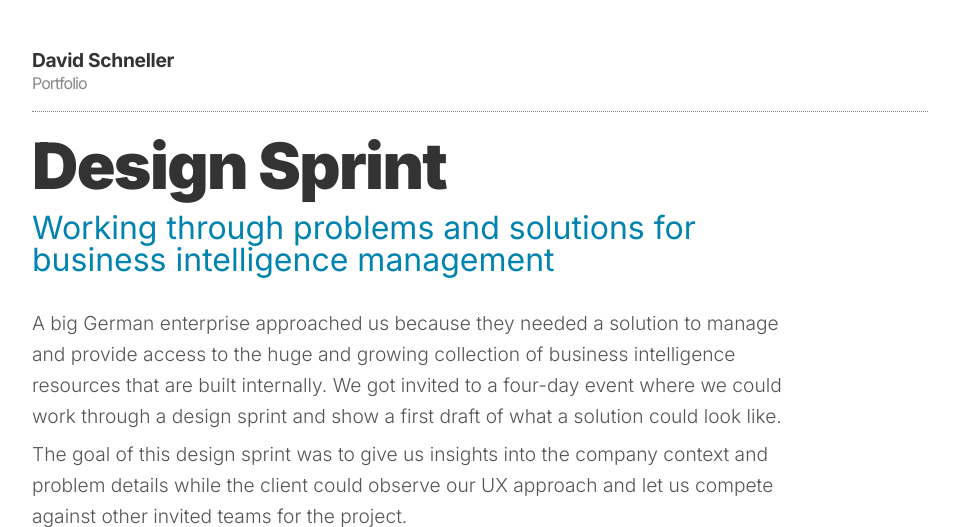
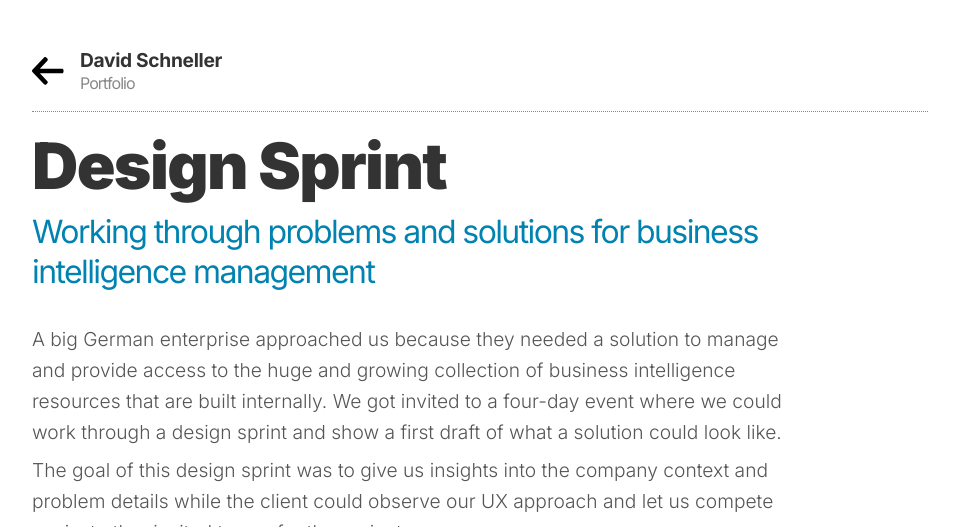
Before and after one commit to DavidSlr/portfolio, a Jekyll site: the page built from collections/_portfolio/2019-03-01-designsprint.markdown, in a window 1280 px wide. Shown: the top 527 px of the page, without its empty margins (160-1119 px from the left). Built offline with Jekyll 4.4.1, drawn with Linux system fonts in a browser that asks for light colours; grey boxes are pictures that could not be loaded.

Commit message:
-add back arrow to sub pages header - change tagline typography

```diff
--- a/_layouts/subpage.html
+++ b/_layouts/subpage.html
@@ -3,9 +3,14 @@ layout: default
 ---
 
     <header class="subpage">
-        <a href="/">
-            <h3>David Schneller</h3>
-            <h4>Portfolio</h4>
+        <a href="/" style="display: flex; align-items: center;">
+            <svg width="32" height="29" style="margin-right:16px" viewBox="0 0 21 19" fill="none" xmlns="http://www.w3.org/2000/svg">
+                <path d="M10.0509 0.957783C10.4531 1.33628 10.4723 1.96919 10.0938 2.37139L5.15906 7.61481H19.6864C20.2387 7.61481 20.6864 8.06252 20.6864 8.61481V9.61481C20.6864 10.1671 20.2387 10.6148 19.6864 10.6148H5.15906L10.0938 15.8582C10.4723 16.2604 10.4531 16.8933 10.0509 17.2718L9.32187 17.9578C8.91967 18.3363 8.28681 18.3171 7.90832 17.9149L0.271766 9.80013C-0.0905812 9.41509 -0.0905811 8.81452 0.271766 8.42948L7.90832 0.314708C8.28681 -0.0874805 8.91967 -0.106703 9.32187 0.271773L10.0509 0.957783Z" fill="black"/>
+            </svg>
+            <div>
+                <h3>David Schneller</h3>
+                <h4>Portfolio</h4>
+            </div>
         </a>
     </header>
 
--- a/css/style.scss
+++ b/css/style.scss
@@ -62,7 +62,8 @@ h1, h2, h3, h4, h5, h6 {
     .main > & {
         font-size: 2em;
         margin: 0.5rem 0 2rem 0;
-        line-height: 1;
+        line-height: 1.25;
+        letter-spacing: -.1rem;
     }
     font-size: 1em;
     line-height: 1.5;
@@ -82,7 +83,7 @@ p, li, dd {
 p > a, .bottom-navigation a {
     color: $dark-accent;
     text-decoration: none;
-    border-bottom: 2px dotted #555;
+    border-bottom: 2px dotted $light-text;
     font-weight: 400;
     position: relative;
     transition: color .2s ease-out;
```
